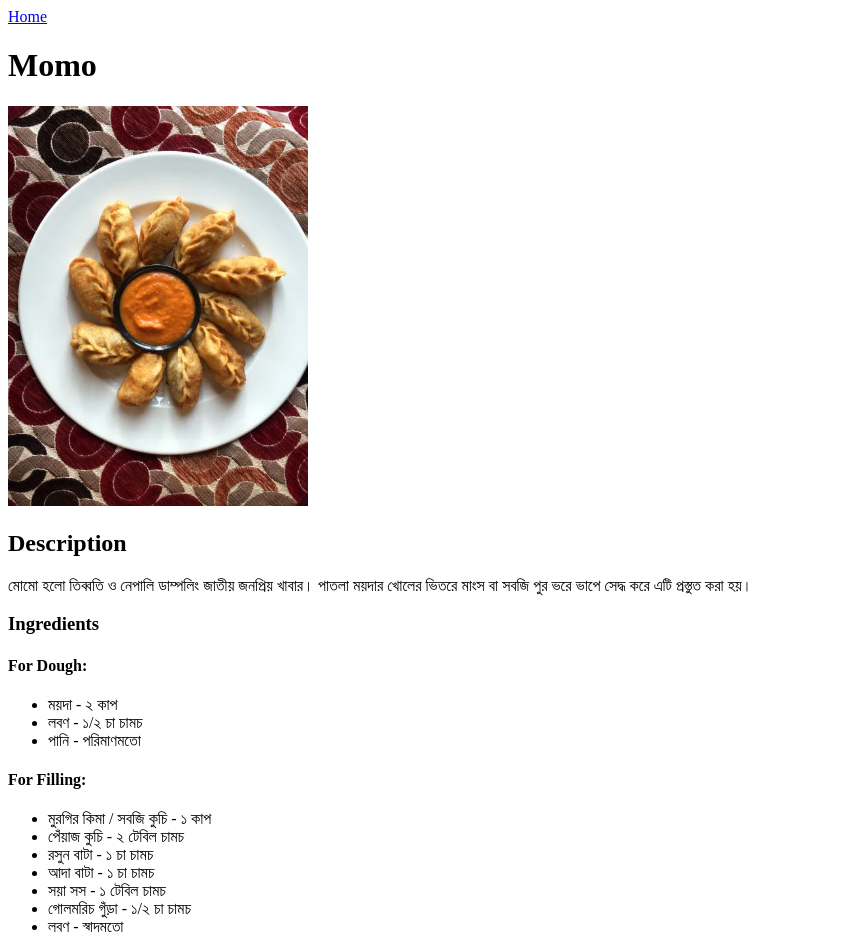
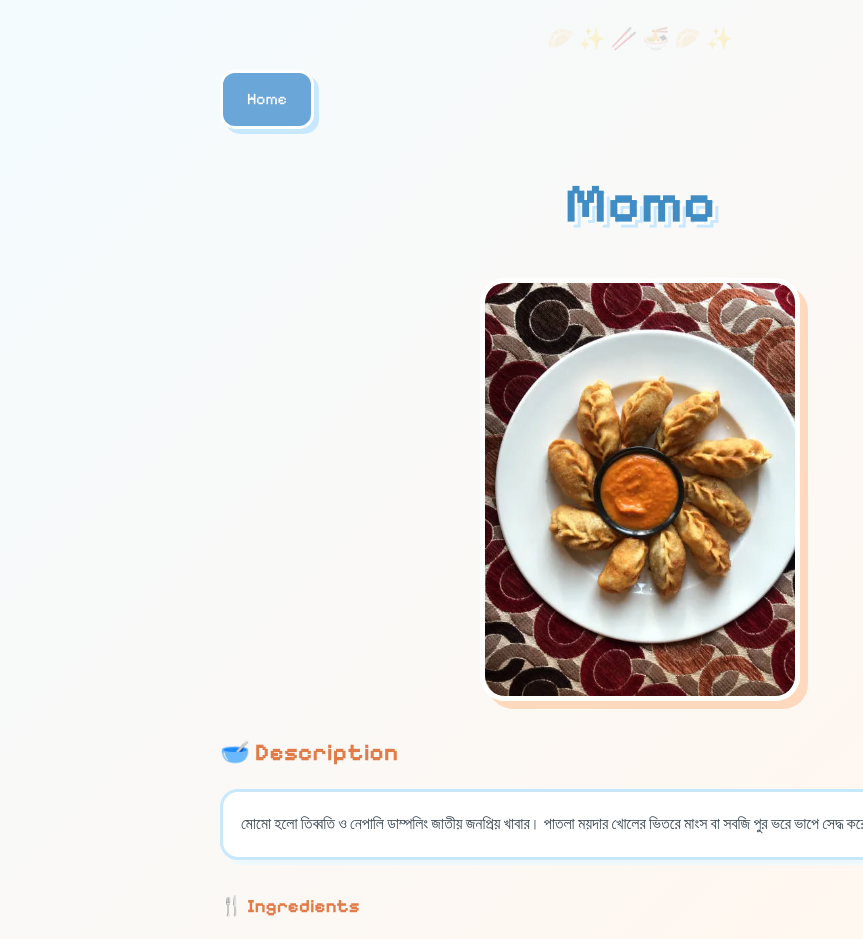
Before and after one commit to JahrinBZ/odin-recipes, a plain HTML site: page recipes/momo.html in a window 1280 px wide. Shown: the top 939 px of the page, without its empty margins (0-863 px from the left). Drawn offline with Linux system fonts and the light colour scheme.

Commit message:
css files

```diff
--- a/recipes/chotpoti.css
+++ b/recipes/chotpoti.css
@@ -1,11 +1,123 @@
-body {
-  background: #FFF1D3;
-  font-family: sans-serif;
+@import url('https://fonts.googleapis.com/css2?family=Pixelify+Sans:wght@400;700&display=swap');
+
+*{
+    margin:0;
+    padding:0;
+    box-sizing:border-box;
+}
+
+body{
+    font-family:'Pixelify Sans',sans-serif;
+    background:linear-gradient(135deg,#fff8df,#f0fff0,#fff4f8);
+    color:#4f3d35;
+    max-width:900px;
+    margin:40px auto;
+    padding:30px;
+    line-height:1.8;
+}
+
+body::before{
+    content:"🥔 ✨ 🌶️ 🍋 🥣 ✨";
+    position:fixed;
+    top:20px;
+    left:0;
+    width:100%;
+    text-align:center;
+    font-size:22px;
+    opacity:.2;
+    pointer-events:none;
+}
+
+.home{
+    display:inline-block;
+    text-decoration:none;
+    background:#f0a33a;
+    color:white;
+    padding:12px 24px;
+    border-radius:15px;
+    border:3px solid white;
+    box-shadow:5px 5px #ffe0a8;
+    transition:.3s;
+    margin-bottom:25px;
+}
+
+.home:hover{
+    background:#df7f16;
+    transform:translateY(-3px);
 }
 
 h1{
-    margin: auto;
-    padding: 10px;
-    border: 10px;
-    background-color: #CA5995;
+    text-align:center;
+    font-size:55px;
+    color:#df7f16;
+    margin-bottom:25px;
+    text-shadow:3px 3px white,
+                6px 6px #ffe0a8;
 }
+
+img{
+    display:block;
+    width:320px;
+    max-width:100%;
+    margin:25px auto;
+    border-radius:25px;
+    border:5px solid white;
+    box-shadow:8px 8px #d4efbd;
+    transition:.4s;
+}
+
+img:hover{
+    transform:scale(1.05) rotate(2deg);
+}
+
+h2,
+h3{
+    color:#67a548;
+    margin-top:30px;
+    margin-bottom:15px;
+}
+
+h2::before{
+    content:"🥣 ";
+}
+
+h3::before{
+    content:"🍴 ";
+}
+
+p{
+    background:white;
+    padding:18px;
+    border-radius:18px;
+    border:3px solid #ffe0a8;
+    box-shadow:5px 5px #fff3d8;
+}
+
+ul,
+ol{
+    background:white;
+    padding:20px 40px;
+    margin-top:15px;
+    border-radius:20px;
+    border:3px solid #d4efbd;
+    box-shadow:5px 5px #f4ffe8;
+}
+
+li{
+    margin:10px 0;
+    transition:.3s;
+}
+
+li:hover{
+    color:#df7f16;
+    transform:translateX(8px);
+}
+
+body::after{
+    content:"🥔 ✨ Enjoy Your Chotpoti! ✨ 🌶️";
+    display:block;
+    text-align:center;
+    margin-top:40px;
+    font-size:24px;
+    color:#df7f16;
+}
--- a/recipes/fuchka.css
+++ b/recipes/fuchka.css
@@ -0,0 +1,133 @@
+/* Google Font */
+@import url('https://fonts.googleapis.com/css2?family=Pixelify+Sans:wght@400;700&display=swap');
+
+/* Reset */
+*{
+    margin:0;
+    padding:0;
+    box-sizing:border-box;
+}
+
+body{
+    font-family:'Pixelify Sans',sans-serif;
+    background:linear-gradient(135deg,#fff4f8,#ffe9f3,#fff9e8);
+    color:#5b3f4d;
+    max-width:900px;
+    margin:40px auto;
+    padding:30px;
+    line-height:1.8;
+}
+
+/* Floating background */
+body::before{
+    content:"🍓 ✨ 🌸 ⭐ 🍓 ✨";
+    position:fixed;
+    top:20px;
+    left:0;
+    width:100%;
+    text-align:center;
+    font-size:22px;
+    opacity:.2;
+    pointer-events:none;
+}
+
+/* Home Button */
+.home{
+    display:inline-block;
+    text-decoration:none;
+    background:#ff8eb5;
+    color:white;
+    padding:12px 24px;
+    border-radius:15px;
+    border:3px solid white;
+    box-shadow:5px 5px #ffd0e1;
+    transition:.3s;
+    margin-bottom:25px;
+}
+
+.home:hover{
+    background:#ff5f96;
+    transform:translateY(-3px);
+}
+
+/* Title */
+h1{
+    text-align:center;
+    font-size:55px;
+    color:#ff4f8f;
+    margin-bottom:25px;
+    text-shadow:3px 3px white,
+                6px 6px #ffd6e6;
+}
+
+/* Image */
+img{
+    display:block;
+    width:320px;
+    max-width:100%;
+    margin:25px auto;
+    border-radius:25px;
+    border:5px solid white;
+    box-shadow:8px 8px #ffd7e8;
+    transition:.4s;
+}
+
+img:hover{
+    transform:scale(1.05) rotate(-2deg);
+}
+
+/* Section Headings */
+h2,
+h3{
+    color:#ff6ea8;
+    margin-top:30px;
+    margin-bottom:15px;
+}
+
+h2::before{
+    content:"🥣 ";
+}
+
+h3::before{
+    content:"🍴 ";
+}
+
+/* Description */
+p{
+    background:white;
+    padding:18px;
+    border-radius:18px;
+    border:3px solid #ffd7e6;
+    box-shadow:5px 5px #fff0f6;
+}
+
+/* Lists */
+ul,
+ol{
+    background:white;
+    padding:20px 40px;
+    margin-top:15px;
+    border-radius:20px;
+    border:3px solid #ffe0ea;
+    box-shadow:5px 5px #fff2f7;
+}
+
+li{
+    margin:10px 0;
+    transition:.3s;
+}
+
+li:hover{
+    color:#ff4f8f;
+    transform:translateX(8px);
+}
+
+/* Cute Footer */
+body::after{
+    content:"🍓 ✨ Enjoy Your Fuchka! ✨ 🍓";
+    display:block;
+    text-align:center;
+    margin-top:40px;
+    font-size:24px;
+    color:#ff5f96;
+}
--- a/recipes/momo.css
+++ b/recipes/momo.css
@@ -0,0 +1,128 @@
+@import url('https://fonts.googleapis.com/css2?family=Pixelify+Sans:wght@400;700&display=swap');
+
+*{
+    margin:0;
+    padding:0;
+    box-sizing:border-box;
+}
+
+body{
+    font-family:'Pixelify Sans',sans-serif;
+    background:linear-gradient(135deg,#f3fbff,#fff7f0,#f7fff4);
+    color:#394550;
+    max-width:900px;
+    margin:40px auto;
+    padding:30px;
+    line-height:1.8;
+}
+
+body::before{
+    content:"🥟 ✨ 🥢 🍜 🥟 ✨";
+    position:fixed;
+    top:20px;
+    left:0;
+    width:100%;
+    text-align:center;
+    font-size:22px;
+    opacity:.2;
+    pointer-events:none;
+}
+
+.home{
+    display:inline-block;
+    text-decoration:none;
+    background:#6aa7d8;
+    color:white;
+    padding:12px 24px;
+    border-radius:15px;
+    border:3px solid white;
+    box-shadow:5px 5px #c8e8ff;
+    transition:.3s;
+    margin-bottom:25px;
+}
+
+.home:hover{
+    background:#408cc4;
+    transform:translateY(-3px);
+}
+
+h1{
+    text-align:center;
+    font-size:55px;
+    color:#408cc4;
+    margin-bottom:25px;
+    text-shadow:3px 3px white,
+                6px 6px #c8e8ff;
+}
+
+img{
+    display:block;
+    width:320px;
+    max-width:100%;
+    margin:25px auto;
+    border-radius:25px;
+    border:5px solid white;
+    box-shadow:8px 8px #ffd9be;
+    transition:.4s;
+}
+
+img:hover{
+    transform:scale(1.05) rotate(-2deg);
+}
+
+h2,
+h3,
+h4{
+    color:#e17b47;
+    margin-top:30px;
+    margin-bottom:15px;
+}
+
+h2::before{
+    content:"🥣 ";
+}
+
+h3::before{
+    content:"🍴 ";
+}
+
+h4::before{
+    content:"🥢 ";
+}
+
+p{
+    background:white;
+    padding:18px;
+    border-radius:18px;
+    border:3px solid #c8e8ff;
+    box-shadow:5px 5px #edf8ff;
+}
+
+ul,
+ol{
+    background:white;
+    padding:20px 40px;
+    margin-top:15px;
+    border-radius:20px;
+    border:3px solid #ffd9be;
+    box-shadow:5px 5px #fff1e8;
+}
+
+li{
+    margin:10px 0;
+    transition:.3s;
+}
+
+li:hover{
+    color:#408cc4;
+    transform:translateX(8px);
+}
+
+body::after{
+    content:"🥟 ✨ Enjoy Your Momo! ✨ 🥢";
+    display:block;
+    text-align:center;
+    margin-top:40px;
+    font-size:24px;
+    color:#408cc4;
+}
--- a/recipes/momo.html
+++ b/recipes/momo.html
@@ -3,10 +3,11 @@
 <head>
     <meta charset="UTF-8">
     <meta name="viewport" content="width=device-width, initial-scale=1.0">
-    <title>Document</title>
+    <title>Momo Recipe</title>
+    <link rel="stylesheet" href="momo.css">
 </head>
 <body>
-    <a href="../index.html">Home</a>
+    <a class="home" href="../index.html">Home</a>
     <h1>Momo</h1>
 <img src="../images/momo.png" alt="Momo" width="300">
 
--- a/style.css
+++ b/style.css
@@ -1,23 +1,162 @@
-.title{
-font: 700;
-font-size: 32;
-display: block;
-text-align: center;
-background-color: #FFB090;
-margin: auto;
+/* ==========================
+   Cute Pixel Theme
+========================== */
+
+*{
+    margin:0;
+    padding:0;
+    box-sizing:border-box;
 }
 
-body {
-  background: #FFF1D3;
-  font-family: sans-serif;
+body{
+
+    font-family:'Pixelify Sans', sans-serif;
+
+    background:linear-gradient(
+        180deg,
+        #ffeef8,
+        #fdf8ff,
+        #f5fff8
+    );
+
+    min-height:100vh;
+
+    display:flex;
+    flex-direction:column;
+    align-items:center;
+
+    padding:60px;
 }
-.cards{
-    background-color: #FFB090;
-    font: 400;
-    font-size: 16px;
-    margin: 10px;
-    padding: 10px;
-    border: 10px;
 
 
+/* Title */
+
+.title{
+
+    font-size:55px;
+
+    color:#ff6fa7;
+
+    margin-bottom:50px;
+
+    text-shadow:
+        3px 3px #ffffff,
+        5px 5px #ffc7dc;
+
 }
+
+
+/* Recipe List */
+
+ul{
+
+    list-style:none;
+
+    display:grid;
+
+    grid-template-columns:
+    repeat(auto-fit,minmax(250px,1fr));
+
+    gap:35px;
+
+    width:90%;
+
+    max-width:900px;
+}
+
+
+/* Card */
+
+.cards{
+
+    background:#fffafc;
+
+    border:4px solid #ffc7dc;
+
+    border-radius:25px;
+
+    box-shadow:
+
+    8px 8px #ffd8e8,
+
+    12px 12px 0px #ffffff;
+
+    transition:.3s;
+
+    overflow:hidden;
+
+}
+
+
+/* Card Hover */
+
+.cards:hover{
+
+    transform:
+    translateY(-8px)
+    rotate(-1deg);
+
+    box-shadow:
+
+    12px 12px #ffb5cf,
+
+    16px 16px white;
+
+}
+
+
+/* Links */
+
+.cards a{
+
+    text-decoration:none;
+
+    color:#7b4b5a;
+
+    display:block;
+
+    padding:40px;
+
+    text-align:center;
+
+    font-size:28px;
+
+}
+
+
+/* Hover */
+
+.cards a:hover{
+
+    color:#ff5b95;
+}
+
+
+/* Cute emoji */
+
+.cards::before{
+
+    content:"🍓";
+
+    font-size:32px;
+
+    display:block;
+
+    text-align:center;
+
+    margin-top:20px;
+
+}
+
+
+/* Footer space */
+
+body::after{
+
+    content:"✨ ⭐ 🌸 🍰 🩷";
+
+    font-size:25px;
+
+    margin-top:60px;
+
+}
```
Also changed, not shown: index.html (+3 -0 lines), recipes/chotpoti.html (+2 -3 lines), recipes/fuchka.html (+3 -2 lines).
